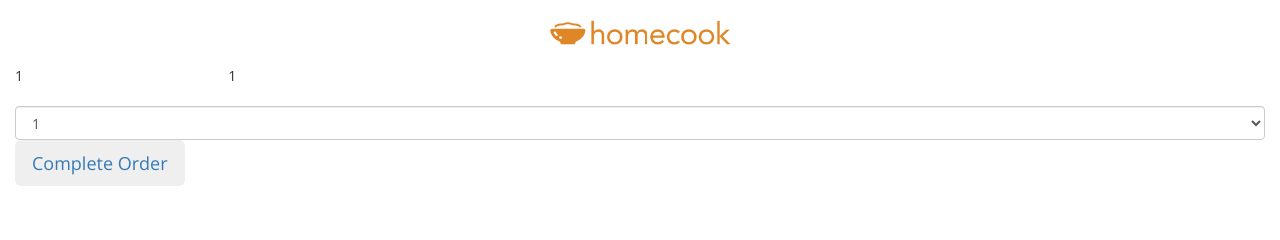
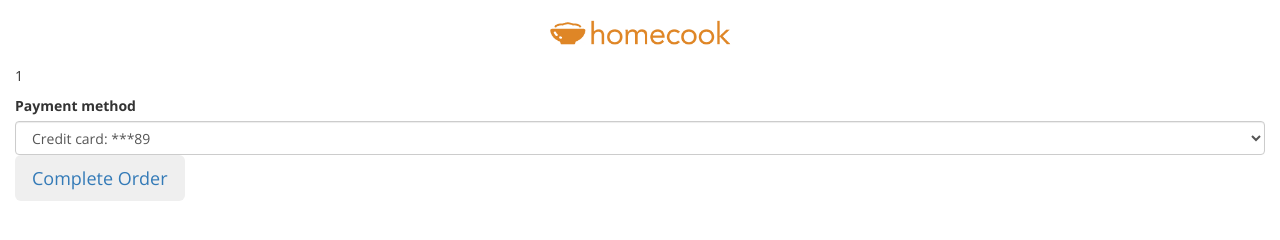
Before and after one commit to zondezatera/homecooking, a website: page application/order.html in a window 1280 px wide. Drawn offline with nearby package versions, Linux system fonts and the light colour scheme; some packages are replaced by stand-ins of ours; no server answers; a script that the page names is missing.

Commit message:
Add checkout

```diff
--- a/application/order.html
+++ b/application/order.html
@@ -25,17 +25,26 @@
 				<div class="col-xs-12">
 					<div>
 						<div class="row">
-							<div class="col-xs-2">1</div>
-							<div class="col-xs-10">1</div>
+							<div class="col-xs-3">
+								<div class="amount">
+									<span>1</span>
+								</div>
+							</div>
+							<div class="col-xs-9">
+								<label for=""></label>
+								<p></p>
+							</div>
 						</div>
+					</div>
+					<div>
 						<div class="row">
 							<div class="col-xs-12">
 								<div>
-									<label for=""></label>
-									<select name="" id="" class="form-control">
-										<option value="">1</option>
-										<option value="">2</option>
-										<option value="">3</option>
+									<label for="">Payment method</label>
+									<select class="form-control">
+										<option value="1">Credit card: ***89</option>
+										<option value="2">Credit card: ***12</option>
+										<option value="3">Credit card: ***89</option>
 									</select>
 									<div>
 										<a href="/complete.html"><button class="btn btn-lg">Complete Order</button></a>
```
